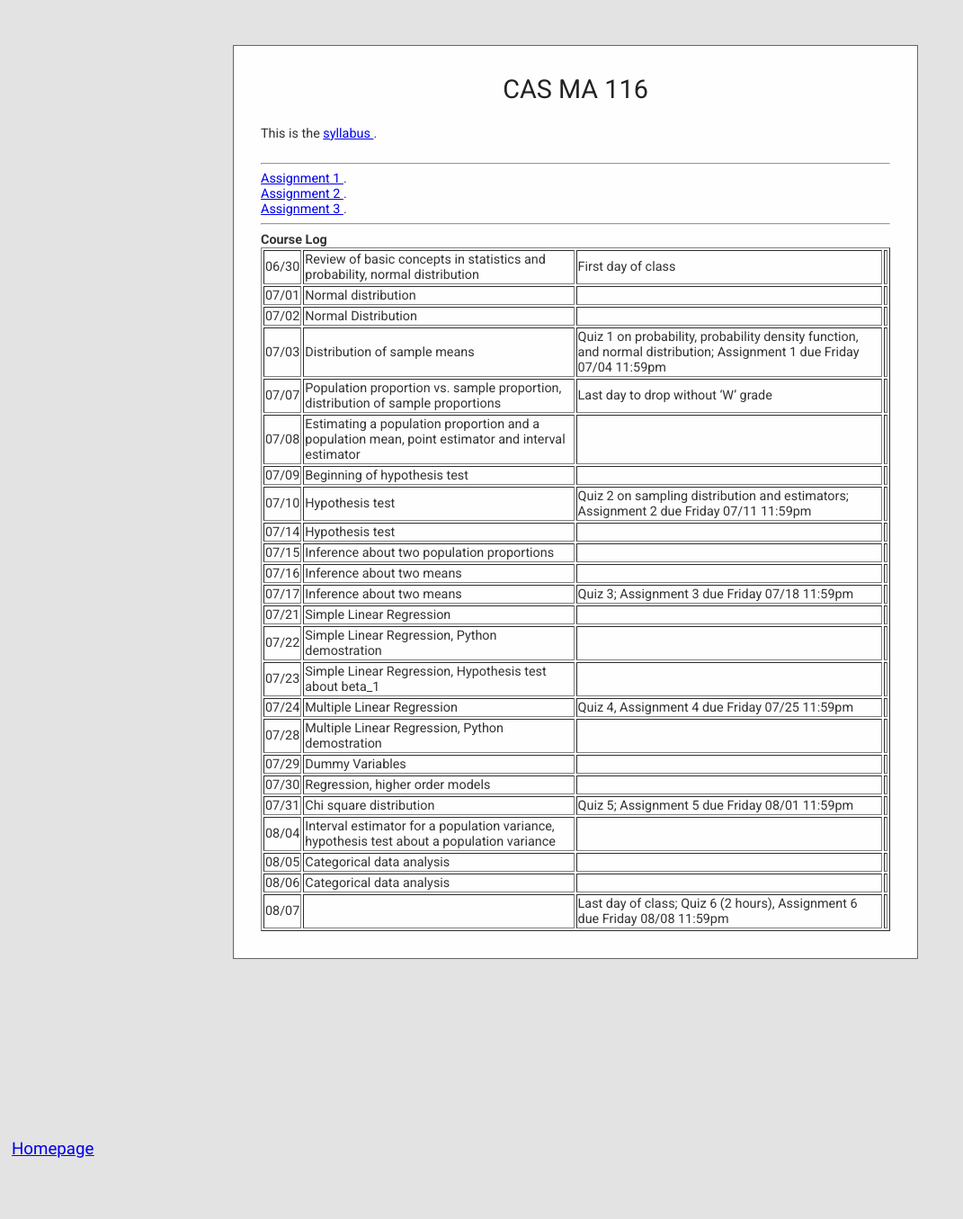
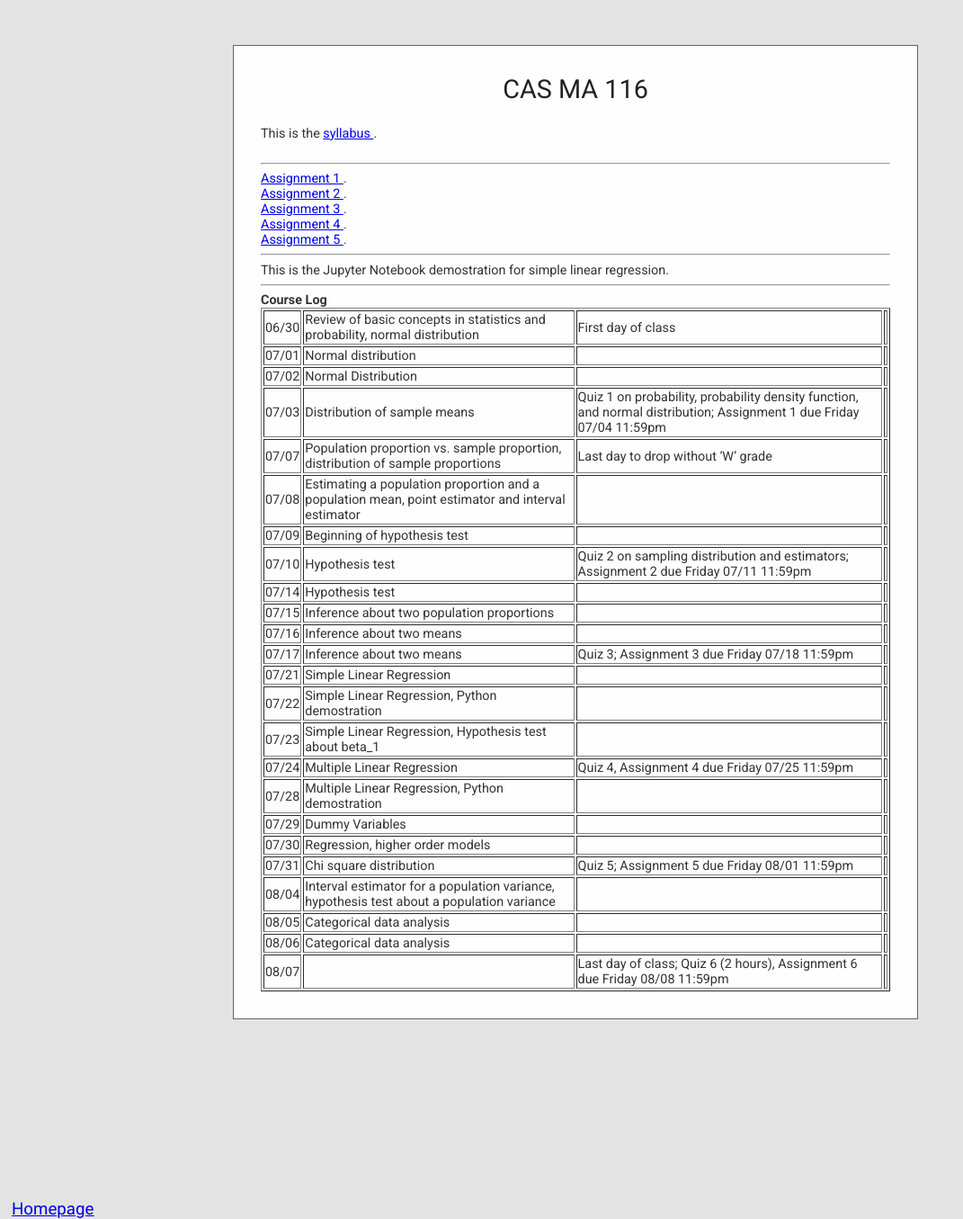
Before and after one commit to cesail/cesail.github.io, a Jekyll site: the page built from courses/25s2ma116/index.html, in a window 1280 px wide. Shown: the whole page at 90% size, without its empty margins (0-1071 px from the left). Built offline with Jekyll 4.4.1, drawn with Linux system fonts in a browser that asks for light colours; some web fonts are replaced; a script that is not in the unit is left out; before the commit the page ends 1288 px from its top, so only the background shows below that.

Commit message:
Update index.html

```diff
--- a/courses/25s2ma116/index.html
+++ b/courses/25s2ma116/index.html
@@ -68,8 +68,10 @@
         <a href="A1.pdf"> Assignment 1 </a>.<br>
           <a href="A2.pdf"> Assignment 2 </a>.<br>
           <a href="A3.pdf"> Assignment 3 </a>.<br>
-
-
+         <a href="A4.pdf"> Assignment 4 </a>.<br>
+         <a href="A5.pdf"> Assignment 5 </a>.<br>
+<hr>
+This is the Jupyter Notebook demostration for simple linear regression.
 
 <hr>
 <b> Course Log</b> <br>
```
